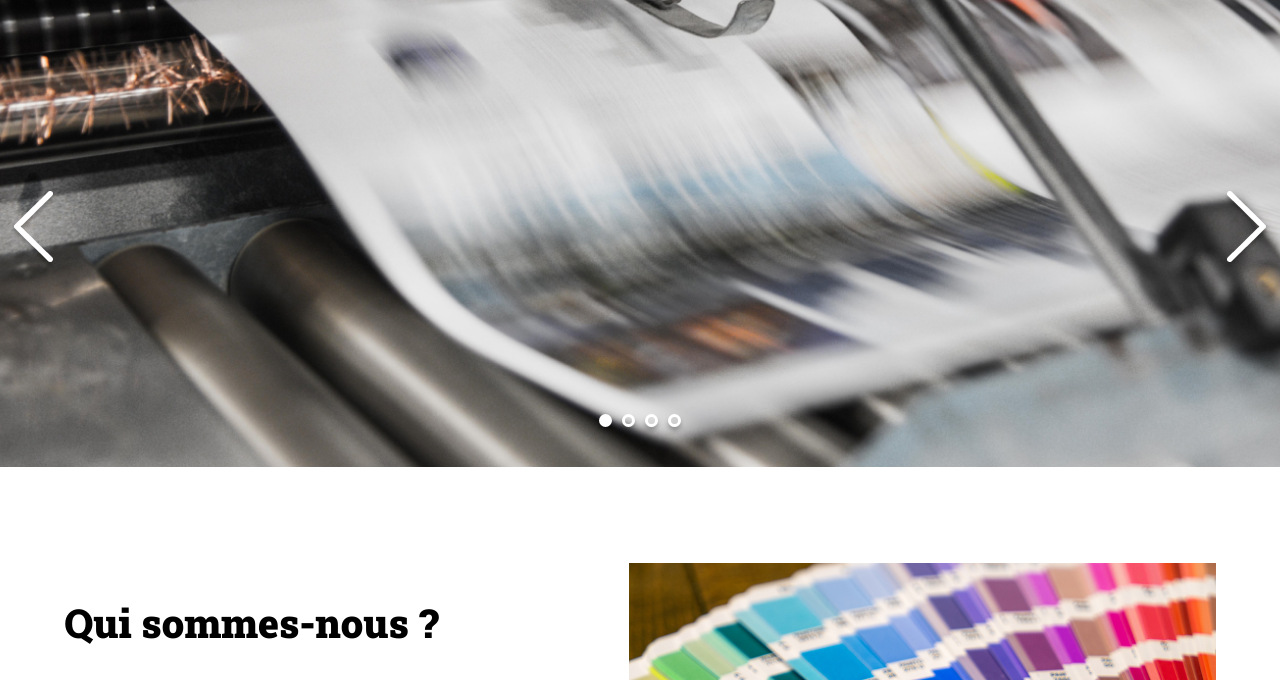
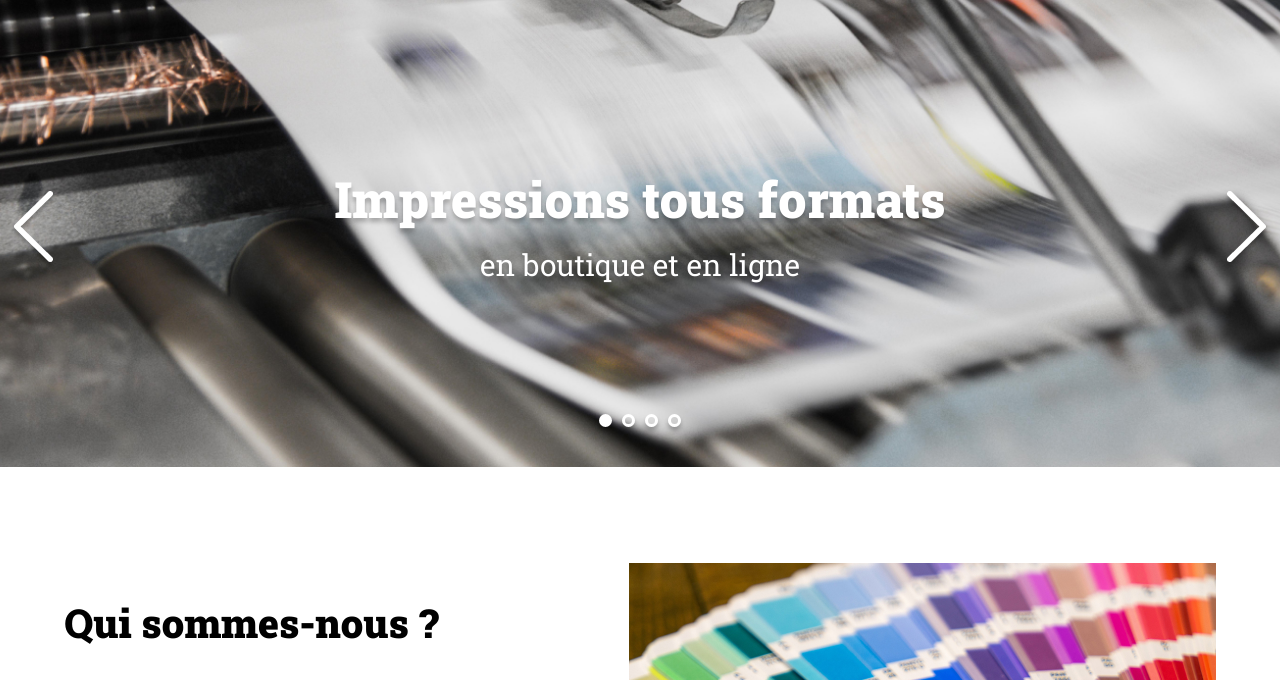
Before and after one commit to Oumaimaelyazid/Print-it-, a plain HTML site: page docs/index.html in a window 1280 px wide. Shown: the part 104-784 px from the top of the page. Drawn offline with Linux system fonts and the light colour scheme; files that its build step writes are made by us from their sources; files whose address does not match are found by name.

Commit message:
Déplacement des fichiers et mise à jour des chemins pour GitHub Pages

```diff
--- a/docs/index.html
+++ b/docs/index.html
@@ -4,7 +4,7 @@
     <meta charset="UTF-8" />
     <meta name="viewport" content="width=device-width, initial-scale=1.0" />
     <title>Print it ! - Impressions d'entreprise</title>
-    <link rel="stylesheet" href="./assets/style.css" />
+    <link rel="stylesheet" href="style.css" />
     <link rel="preconnect" href="https://fonts.googleapis.com" />
     <link rel="preconnect" href="https://fonts.gstatic.com" crossorigin />
     <link
@@ -221,6 +221,6 @@
         />
       </div>
     </footer>
-    <script src=".script.js"></script>
+    <script src="script.js"></script>
   </body>
 </html>
```
